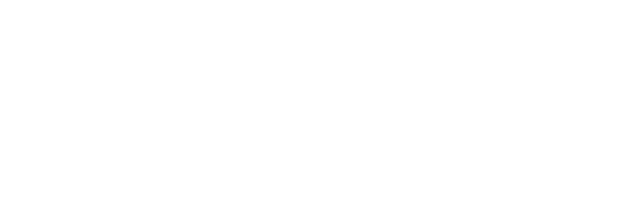
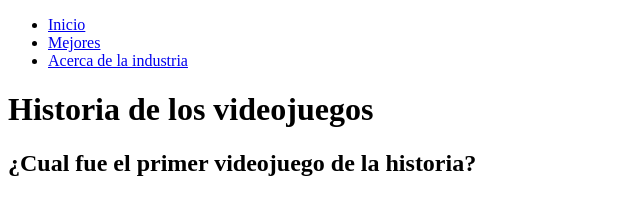
Before and after one commit to Hellhound09/EjercicioBootcamp_1, a plain HTML site: page index.html in a window 1280 px wide. Shown: the whole page, without its empty margins (0-640 px from the left). Drawn offline with Linux system fonts and the light colour scheme.

Commit message:
edite cosas en index.html

```diff
--- a/index.html
+++ b/index.html
@@ -4,7 +4,19 @@
     <meta charset="UTF-8" />
     <meta http-equiv="X-UA-Compatible" content="IE=edge" />
     <meta name="viewport" content="width=device-width, initial-scale=1.0" />
-    <title>Document</title>
+    <title>Evaluación 1</title>
   </head>
-  <body></body>
+  <body>
+    <header>
+      <nav>
+        <ul>
+          <li><a href="index.html">Inicio</a></li>
+          <li><a href="mejores.html">Mejores </a></li>
+          <li><a href="acerca de.html">Acerca de la industria</a></li>
+        </ul>
+      </nav>
+    </header>
+    <h1>Historia de los videojuegos</h1>
+    <h2>¿Cual fue el primer videojuego de la historia?</h2>
+  </body>
 </html>
```
